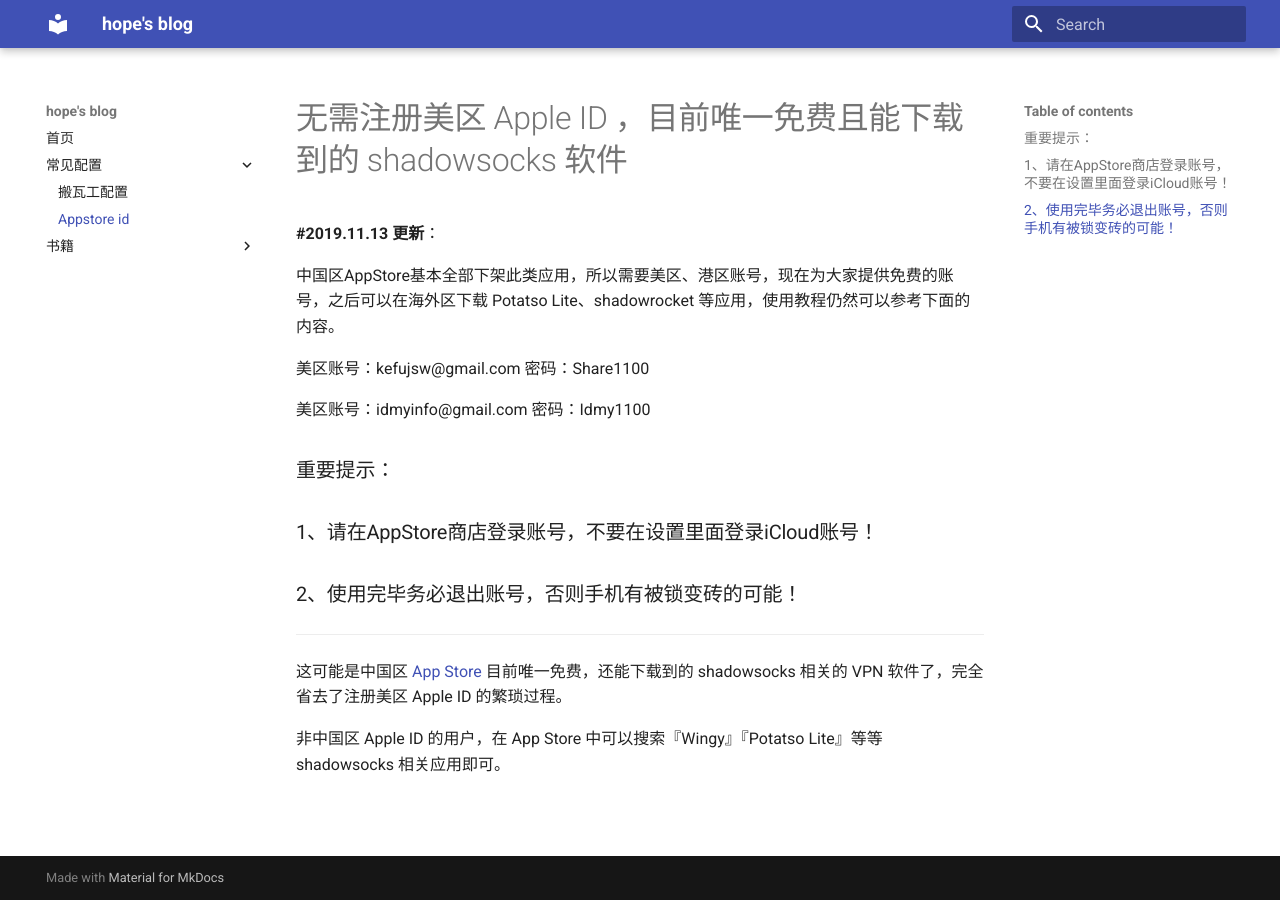
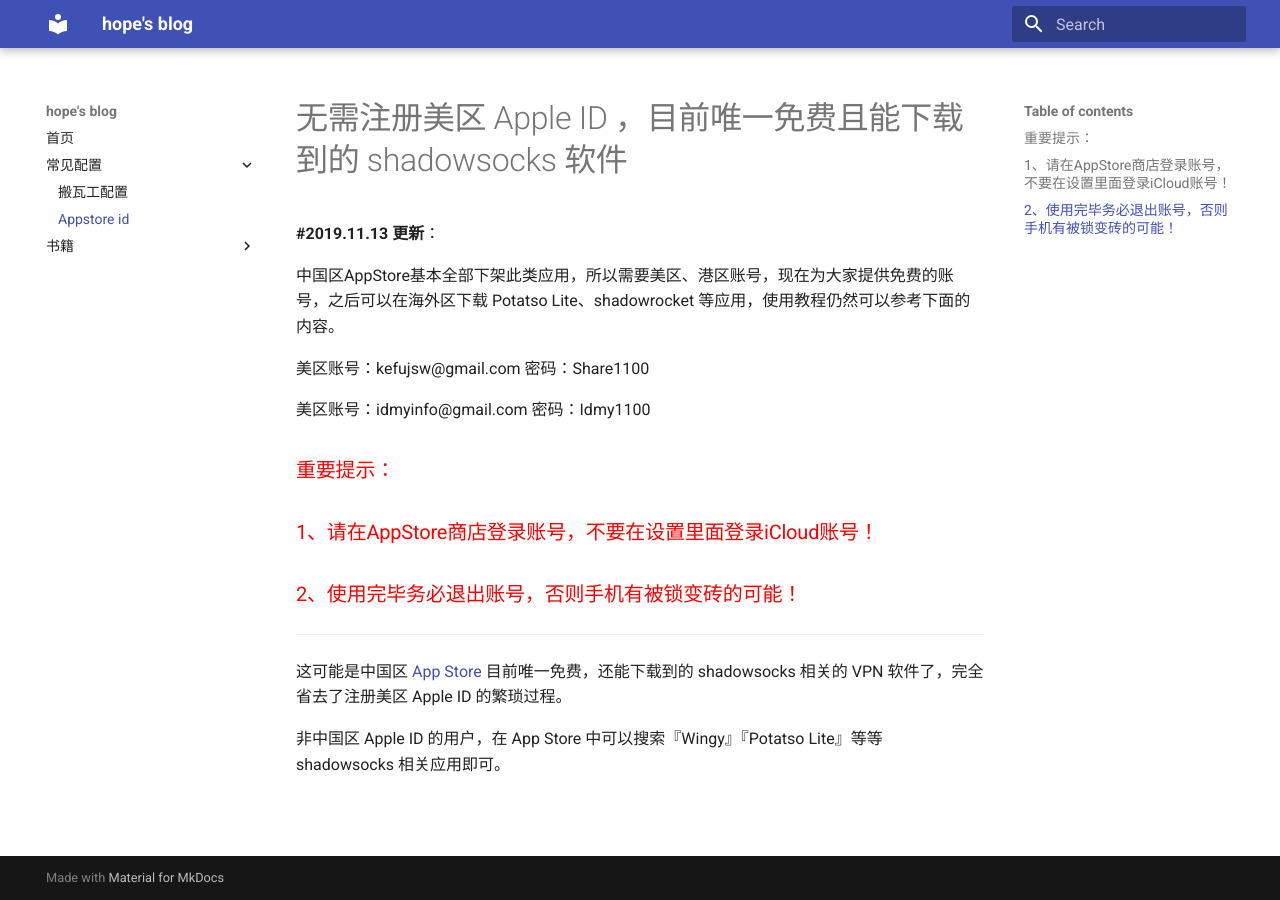
Before and after one commit to karp-hope/blog, an MkDocs documentation site: the page built from docs/cfg/Appstore Id 存储.md, in a window 1280 px wide. Built offline with MkDocs 1.6.1 and Material for MkDocs 9.7.7, drawn with Linux system fonts in a browser that asks for light colours.

```diff
--- a/docs/cfg/Appstore Id 存储.md
+++ b/docs/cfg/Appstore Id 存储.md
@@ -12,11 +12,11 @@
 
 美区账号：idmyinfo@gmail.com 密码：Idmy1100
 
-### 重要提示：
+### <font color="red">重要提示：</font>
 
-### 1、请在AppStore商店登录账号，不要在设置里面登录iCloud账号！
+### <font color="red">1、请在AppStore商店登录账号，不要在设置里面登录iCloud账号！</font>
 
-### 2、使用完毕务必退出账号，否则手机有被锁变砖的可能！
+### <font color="red">2、使用完毕务必退出账号，否则手机有被锁变砖的可能！</font>
 
 ------
 
```
